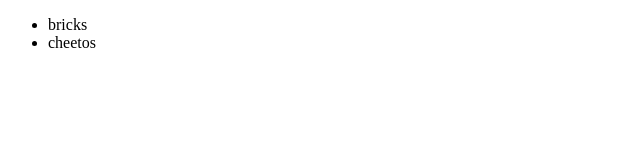
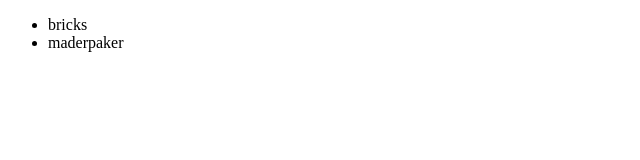
Before and after one commit to jemak41/testGit, a plain HTML site: page index.html in a window 1280 px wide. Shown: the full height of the page, 0-640 px from the left. Drawn offline with Linux system fonts and the light colour scheme.

Commit message:
made some changes

```diff
--- a/index.html
+++ b/index.html
@@ -6,7 +6,7 @@
 <body>
 	<ul>
 		<li>bricks</li>
-		<li>cheetos</li>
+		<li>maderpaker</li>
 	</ul>
 </body>
 </html>
```
